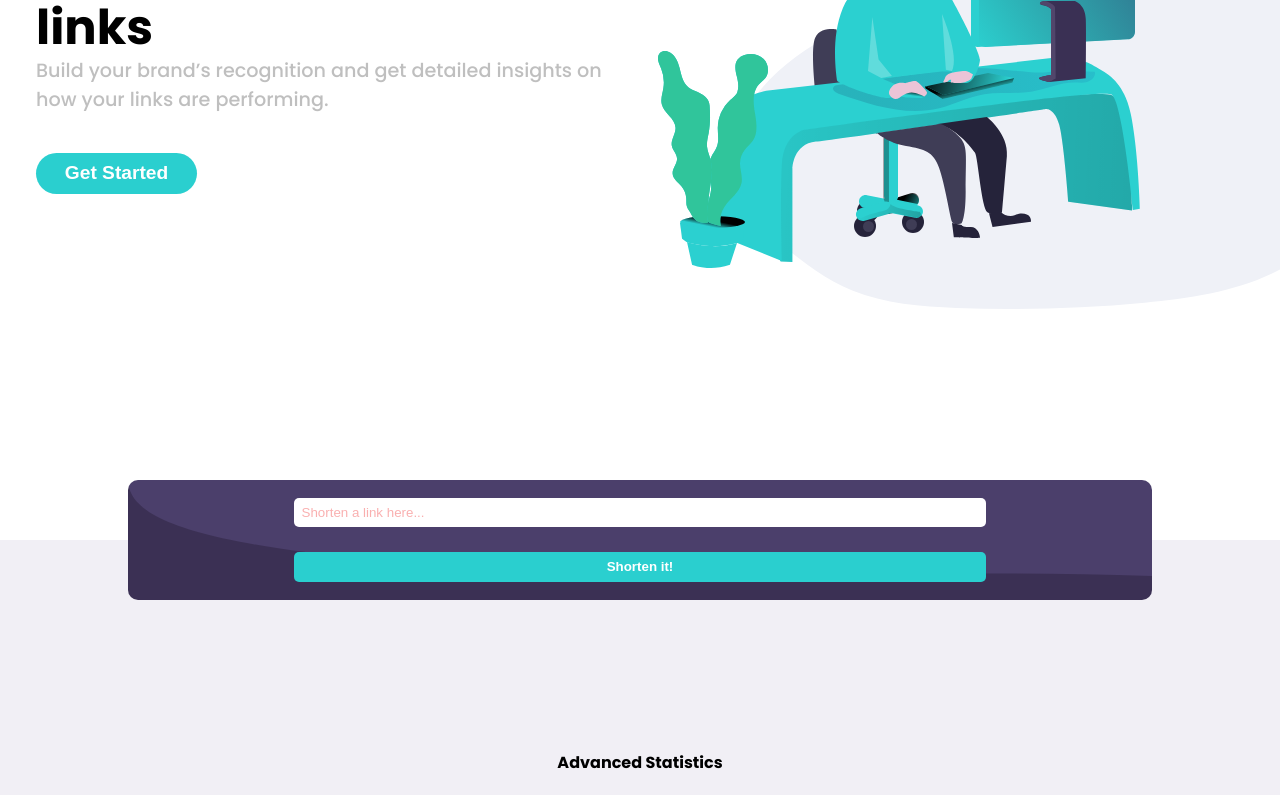
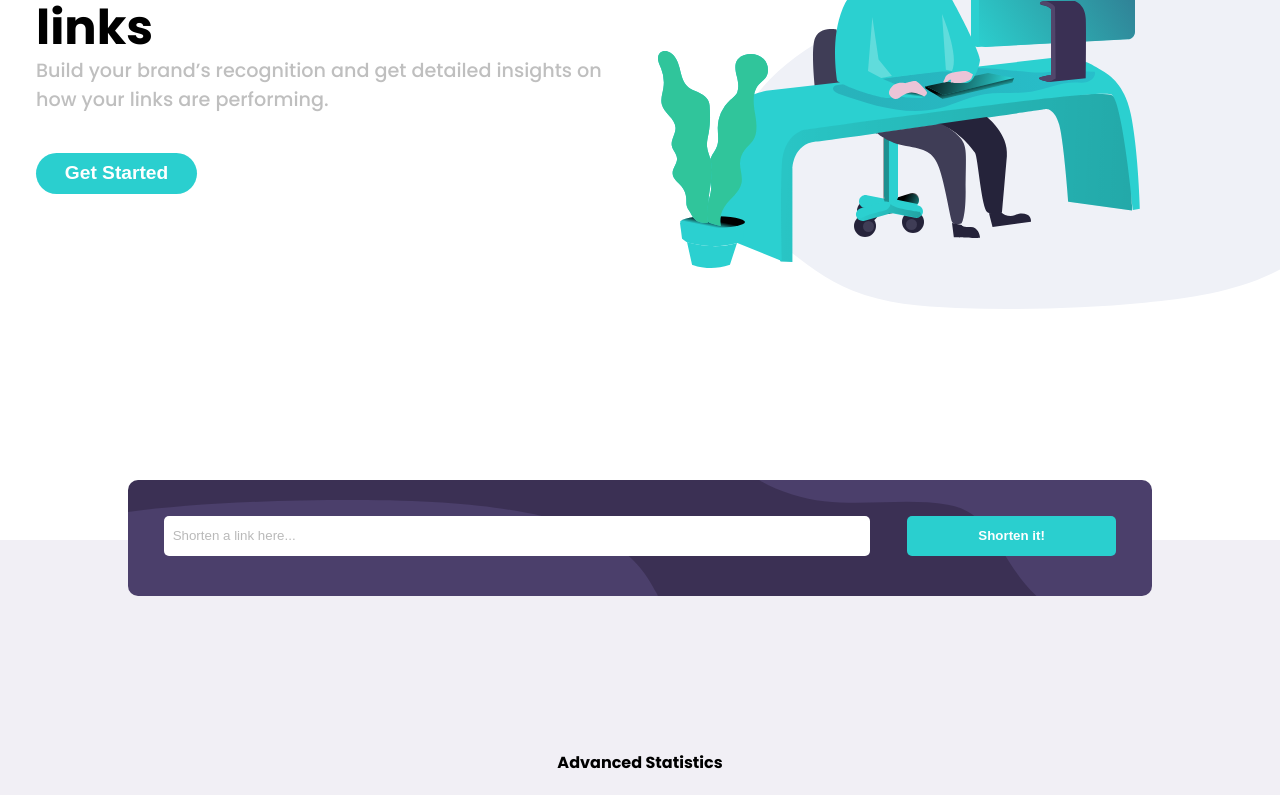
Before and after one commit to sumeshnaskar/shorturl, a React (Create React App) app: page / in a window 1280 px wide. Shown: the part 415-1210 px from the top of the page. Built offline with nearby package versions, Linux system fonts and the light colour scheme.

Commit message:
short api

```diff
--- a/src/components/short/index.js
+++ b/src/components/short/index.js
@@ -1,6 +1,6 @@
 import React from 'react'
 
-import { Container, Card, Form, Error, Input, Button } from './styles/short'
+import { Container, Card, Group, Form, Error, Input, Button } from './styles/short'
 
 export default function Short({ children, ...restProps}){
     return <Container {...restProps}>{children}</Container>
@@ -8,6 +8,10 @@ export default function Short({ children, ...restProps}){
 
 Short.Card = function ShortCard({ children, ...restProps}){
     return <Card {...restProps}>{children}</Card>
+}
+
+Short.Group = function ShortGroup({ children, ...restProps}){
+    return <Group {...restProps}>{children}</Group>
 }
 
 Short.Form = function ShortForm({ children, ...restProps}){
--- a/src/components/short/styles/short.js
+++ b/src/components/short/styles/short.js
@@ -9,13 +9,11 @@ export const Card = styled.div`
     max-width: 80%;
     margin: 0 auto;
     border-radius: 10px;
-
-
+    height: 120px;
 `
 export const Form = styled.form`
-    background: url(${process.env.PUBLIC_URL + '/images/bg-shorten-mobile.svg'}) no-repeat ;
+    background: url(${process.env.PUBLIC_URL + '/images/bg-shorten-mobile.svg'}) no-repeat;
     background-size: 100% 80%;
-
     background-color: hsl(257, 27%, 26%);
     display: flex;
     flex-direction: column;
@@ -23,42 +21,74 @@ export const Form = styled.form`
     margin: 0 auto;
     padding: 1em;
     border-radius: 10px;
-    height: 120px;
     position: relative;
     top: -60px;
 
+    @media(min-width: 700px){
+        background: url(${process.env.PUBLIC_URL + '/images/bg-shorten-desktop.svg'}) no-repeat;
+        background-color: hsl(257, 27%, 26%);
+        background-size: 100% 100%;
+        flex-direction: row;
+        padding: 2em;
+        padding-bottom: 1.4em;
+    }
 `
+
+export const Group = styled.div`
+    width: 90%;
+    margin: 0 auto;
+`
+
 export const Input = styled.input`
     margin: 0 auto;
     border: none;
-    padding: .55em;
+    padding: .65em;
     border-radius: 5px;
     outline: none;
-    width: 70%;
+    width: 100%;
+    border: ${ ({ error }) => error.length > 1 ? '2px solid hsl(0, 87%, 67%)' : 'none'};
 
     ::placeholder{
-        color: hsl(0, 87%, 67%);
+        color: ${ ({ error }) => error.length > 1 && 'hsl(0, 87%, 67%)'};
         opacity: 0.5;
     }
 
+    @media(min-width: 700px){
+        width: 95%;
+        height: 40px;
+    }
 `
 export const Button = styled.button`
     margin: 0 auto;
     border: none;
     border-radius: 5px;
     background-color: hsl(180, 66%, 49%);
-    padding: .55em;
-    width: 70%;
+    padding: .65em;
+    width: 90%;
     font-weight: 700;
     color: #fff;
+    cursor: pointer;
 
+    &:hover,focus{
+        background-color: hsl(180, 66%, 75%);
+    }
+
+    @media(min-width: 700px){
+        width: 25%;
+        height: 40px;
+    }
 `
 export const Error = styled.p`
     font-size: .6rem;
-    margin: 0 auto;
+    margin: 0;
     text-align: left;
     width: 70%;
     color: hsl(0, 87%, 67%);
-    margin-bottom: 0.5em;
+    margin-bottom: 1em;
+    height: 15px;
+    font-style: italic;
 
+    @media(min-width: 700px){
+        margin: 0;
+    }
 `
--- a/src/container/short.js
+++ b/src/container/short.js
@@ -6,24 +6,36 @@ export function ShortContainer(){
     const [url, setUrl] = useState('')
     const [error, setError] = useState('')
 
-    const handleSubmit = (event) => {
+    const handleSubmit = async (event) => {
         event.preventDefault()
         url.length < 1 ? setError('Please add a link') : setError('')
+        const fetchShortUrl = await fetch(
+            `https://api.shrtco.de/v2/shorten?url=${url}`,
+            {
+                method: 'POST',
+
+            }
+        )
+        const response = await fetchShortUrl.json()
+        console.log(response.result.short_link, response.ok)
     }
 
     return(
         <Short>
             <Short.Card>
                 <Short.Form onSubmit={handleSubmit} method='POST'>
-                    <Short.Input
-                        placeholder="Shorten a link here..."
-                        value={url}
-                        onChange={({target})=> {
-                            setUrl(target.value)
-                            setError('')
-                        }}
-                    />
-                    {error && <Short.Error>{error}</Short.Error>}
+                    <Short.Group>
+                        <Short.Input
+                            placeholder = "Shorten a link here..."
+                            value = {url}
+                            error = {error}
+                            onChange = {({target})=> {
+                                setUrl(target.value)
+                                setError('')
+                            }}
+                        />
+                        <Short.Error>{error}</Short.Error>
+                    </Short.Group>
                     <Short.Button type="submit">Shorten it!</Short.Button>
                 </Short.Form>
             </Short.Card>
```
